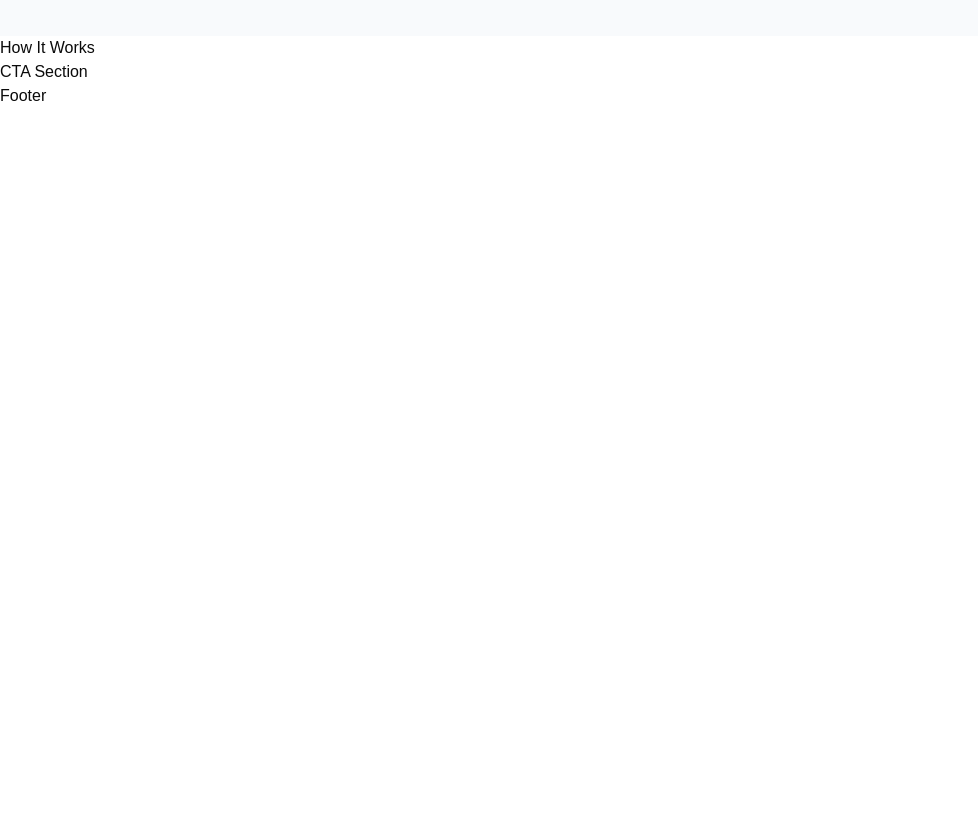
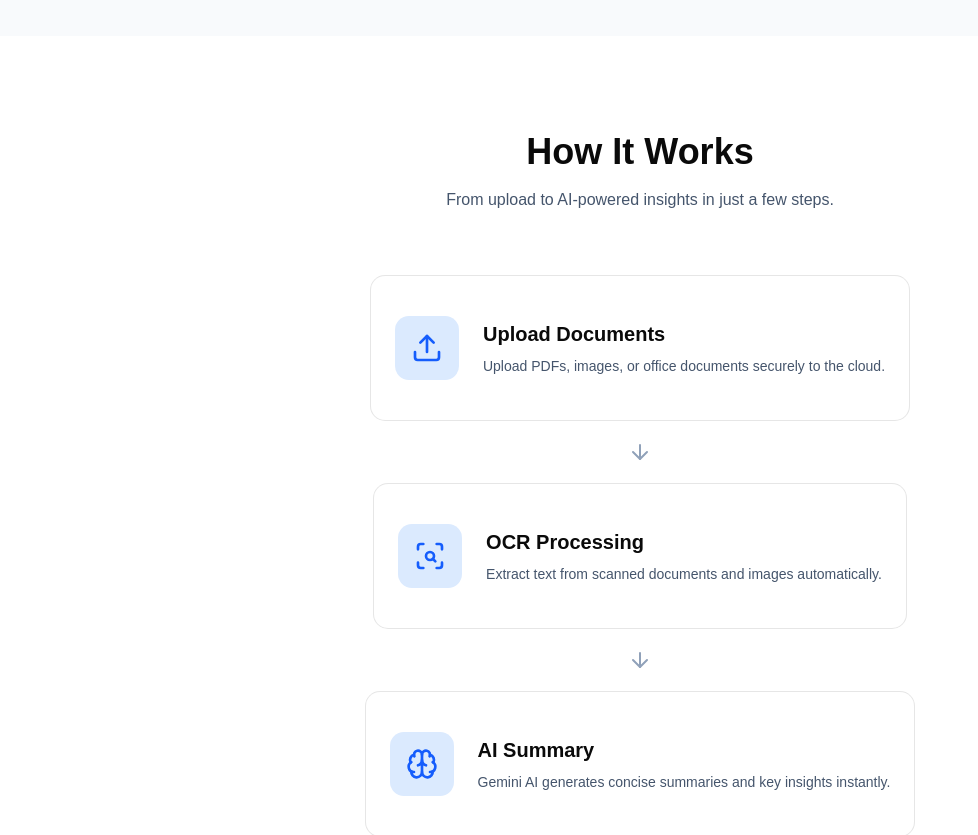
Before and after one commit to Sahild-2005/IntelliVault, a React (Vite) app in the folder client/: page / in a window 1280 px wide. Shown: the part 1660-2495 px from the top of the page, without its empty margins (0-978 px from the left). Before the commit the page ends 1768 px from the top, so only its background shows below. Built offline with nearby package versions, Linux system fonts and the light colour scheme.

Commit message:
feat: add how it works section

```diff
--- a/client/src/components/landing/HowItWorks.jsx
+++ b/client/src/components/landing/HowItWorks.jsx
@@ -1,7 +1,54 @@
+import Container from "@/components/common/Container";
+import { Card, CardContent } from "@/components/ui/card";
+import { ArrowDown } from "lucide-react";
+import { workflow } from "@/constants/workflow";
+
 function HowItWorks() {
   return (
-    <section>
-      How It Works
+    <section className="py-24">
+      <Container>
+        <div className="text-center">
+          <h2 className="text-4xl font-bold">
+            How It Works
+          </h2>
+
+          <p className="mt-4 text-slate-600">
+            From upload to AI-powered insights in just a few steps.
+          </p>
+        </div>
+
+        <div className="mx-auto mt-16 flex max-w-3xl flex-col items-center">
+          {workflow.map((step, index) => {
+            const Icon = step.icon;
+
+            return (
+              <div key={step.title} className="flex flex-col items-center">
+                <Card className="w-full max-w-xl transition-all duration-300 hover:shadow-xl">
+                  <CardContent className="flex items-center gap-6 p-6">
+                    <div className="rounded-xl bg-blue-100 p-4">
+                      <Icon className="h-8 w-8 text-blue-600" />
+                    </div>
+
+                    <div>
+                      <h3 className="text-xl font-semibold">
+                        {step.title}
+                      </h3>
+
+                      <p className="mt-2 text-slate-600">
+                        {step.description}
+                      </p>
+                    </div>
+                  </CardContent>
+                </Card>
+
+                {index !== workflow.length - 1 && (
+                  <ArrowDown className="my-5 h-6 w-6 text-slate-400" />
+                )}
+              </div>
+            );
+          })}
+        </div>
+      </Container>
     </section>
   );
 }
--- /dev/null
+++ b/client/src/constants/workflow.js
@@ -0,0 +1,40 @@
+import {
+  Upload,
+  ScanSearch,
+  Brain,
+  MessageSquareText,
+  Share2,
+} from "lucide-react";
+
+export const workflow = [
+  {
+    icon: Upload,
+    title: "Upload Documents",
+    description:
+      "Upload PDFs, images, or office documents securely to the cloud.",
+  },
+  {
+    icon: ScanSearch,
+    title: "OCR Processing",
+    description:
+      "Extract text from scanned documents and images automatically.",
+  },
+  {
+    icon: Brain,
+    title: "AI Summary",
+    description:
+      "Gemini AI generates concise summaries and key insights instantly.",
+  },
+  {
+    icon: MessageSquareText,
+    title: "Chat with Documents",
+    description:
+      "Ask questions and receive answers based only on your uploaded files.",
+  },
+  {
+    icon: Share2,
+    title: "Secure Sharing",
+    description:
+      "Share documents using protected links with expiry dates and passwords.",
+  },
+];
```
